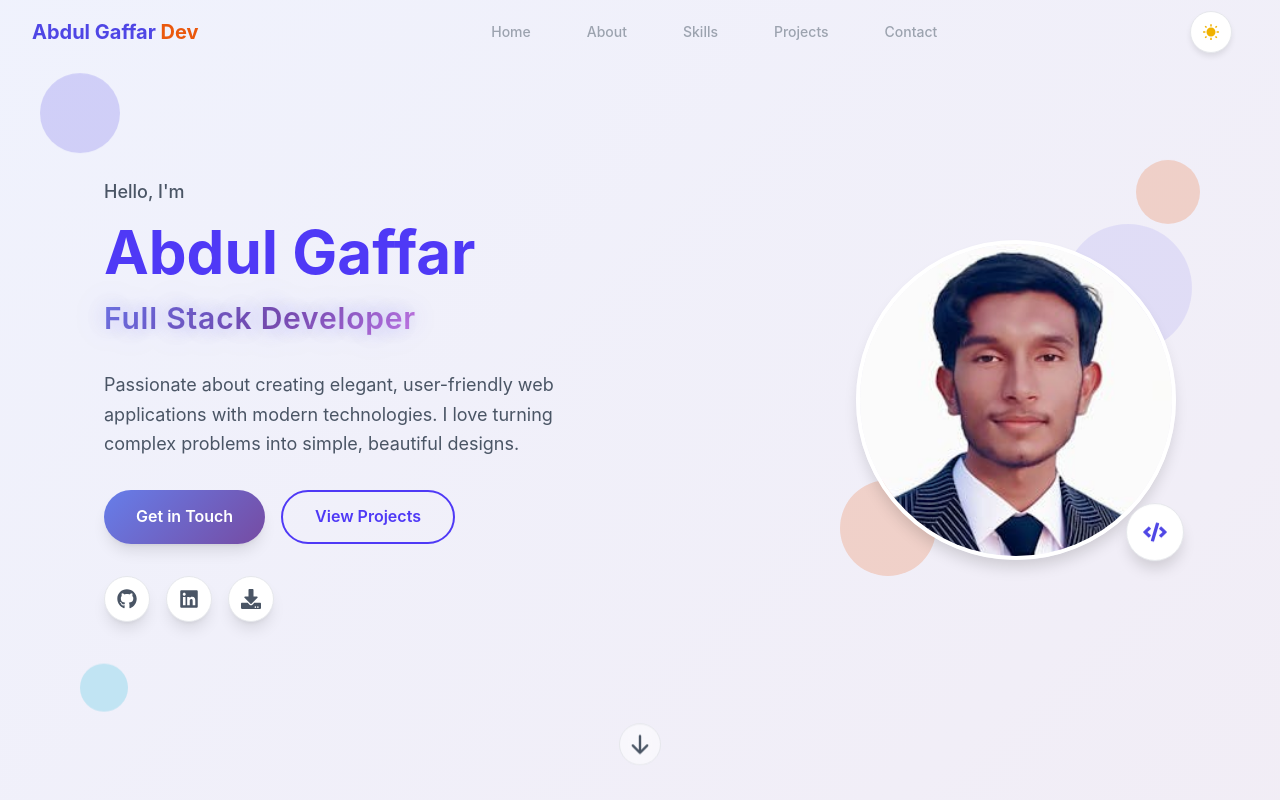
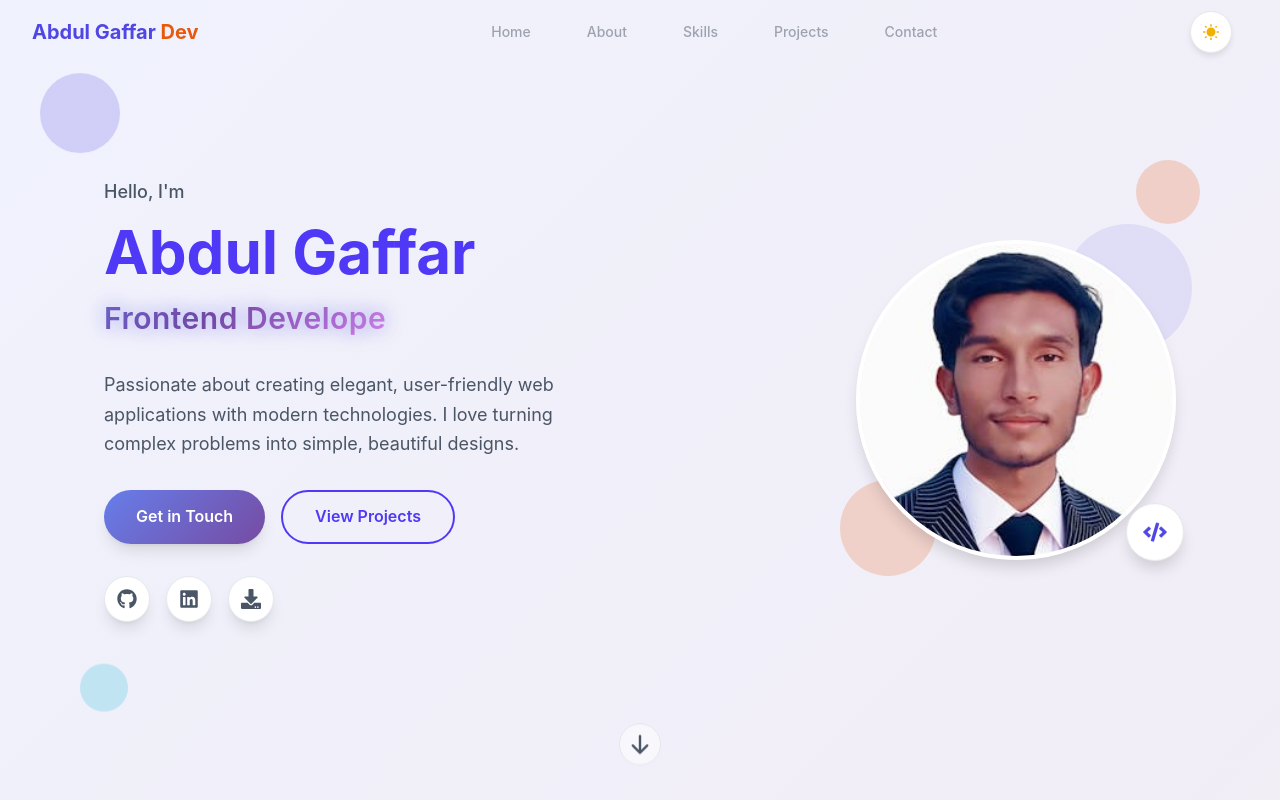
Before and after one commit to AbdulGaffarDev/Portfolio, a React (Vite) app: page / in a window 1280 px wide. Shown: the top 800 px of the page. Built offline with nearby package versions, Linux system fonts and the light colour scheme.

Commit message:
Using typewriter effect instead of looping effect

```diff
--- a/src/components/sections/Hero.jsx
+++ b/src/components/sections/Hero.jsx
@@ -1,25 +1,22 @@
-import { useState, useEffect } from "react";
 import Button from "../ui/Button";
 import { FaCode, FaGithub, FaLinkedin, FaDownload } from "react-icons/fa";
 import { HiArrowDown } from "react-icons/hi";
+import useTypewriter from "../../hooks/useTypewriter";
 
-const loopingTexts = [
+const typewriterTexts = [
   "Frontend Developer",
   "Backend Developer",
-  "Full Stack Developer",
+  "UI/UX Developer",
   "MERN Developer",
 ];
 
 const Hero = () => {
-  const [currentTextIndex, setCurrentTextIndex] = useState(0);
-
-  useEffect(() => {
-    const interval = setInterval(() => {
-      setCurrentTextIndex((prevIndex) => (prevIndex + 1) % loopingTexts.length);
-    }, 3000);
-
-    return () => clearInterval(interval);
-  }, []);
+  const { currentText } = useTypewriter(typewriterTexts, {
+    typeSpeed: 30,
+    deleteSpeed: 15,
+    pauseTime: 600,
+    startDelay: 300
+  });
 
   const scrollToSection = (sectionId) => {
     const element = document.querySelector(sectionId);
@@ -51,11 +48,9 @@ const Hero = () => {
                 Abdul Gaffar
               </h1>
               <div className="text-2xl lg:text-3xl font-semibold min-h-[2.5rem] flex items-center" style={{zIndex: 20, position: 'relative'}}>
-                <span
-                  key={currentTextIndex}
-                  className="looping-text"
-                >
-                  {loopingTexts[currentTextIndex]}
+                <span className="typewriter-text">
+                  {currentText}
+                  <span className="typewriter-cursor">|</span>
                 </span>
               </div>
             </div>
@@ -93,7 +88,7 @@ const Hero = () => {
                 <FaGithub className="w-5 h-5" />
               </a>
               <a
-                href="https://www.linkedin.com/in/abdul-gaffar/"
+                href="https://www.linkedin.com/in/abdul-gaffar-dev/"
                 target="_blank"
                 rel="noopener noreferrer"
                 className="p-3 bg-white dark:bg-gray-800 border border-gray-200 dark:border-gray-700 rounded-full text-gray-600 dark:text-gray-300 hover:text-indigo-600 dark:hover:text-indigo-400 hover:border-indigo-600 dark:hover:border-indigo-400 transition-all duration-300 hover:scale-110 shadow-lg cursor-pointer"
--- /dev/null
+++ b/src/hooks/useTypewriter.js
@@ -0,0 +1,63 @@
+import { useState, useEffect } from 'react';
+
+const useTypewriter = (texts, options = {}) => {
+  const {
+    typeSpeed = 100,
+    deleteSpeed = 50,
+    pauseTime = 2000,
+    loop = true,
+    startDelay = 1000
+  } = options;
+
+  const [currentTextIndex, setCurrentTextIndex] = useState(0);
+  const [currentText, setCurrentText] = useState('');
+  const [isDeleting, setIsDeleting] = useState(false);
+  const [isPaused, setIsPaused] = useState(false);
+
+  useEffect(() => {
+    let timeout;
+
+    const typeText = () => {
+      const fullText = texts[currentTextIndex];
+
+      if (isDeleting) {
+        // Deleting characters
+        setCurrentText(fullText.substring(0, currentText.length - 1));
+        timeout = setTimeout(typeText, deleteSpeed);
+
+        if (currentText === '') {
+          setIsDeleting(false);
+          setCurrentTextIndex((prevIndex) => (prevIndex + 1) % texts.length);
+        }
+      } else if (isPaused) {
+        // Pause before deleting
+        timeout = setTimeout(() => {
+          setIsPaused(false);
+          setIsDeleting(true);
+        }, pauseTime);
+      } else {
+        // Typing characters
+        setCurrentText(fullText.substring(0, currentText.length + 1));
+        timeout = setTimeout(typeText, typeSpeed);
+
+        if (currentText === fullText) {
+          setIsPaused(true);
+        }
+      }
+    };
+
+    // Start the animation after initial delay
+    timeout = setTimeout(typeText, startDelay);
+
+    return () => clearTimeout(timeout);
+  }, [currentText, currentTextIndex, isDeleting, isPaused, texts, typeSpeed, deleteSpeed, pauseTime, startDelay]);
+
+  return {
+    currentText,
+    isDeleting,
+    isPaused,
+    currentTextIndex
+  };
+};
+
+export default useTypewriter;
--- a/src/index.css
+++ b/src/index.css
@@ -270,6 +270,84 @@ body {
   transform: scale(1);
 }
 
+/* Typewriter Effect Styles */
+.typewriter-text {
+  background: linear-gradient(135deg, #667eea 0%, #764ba2 25%, #f093fb 50%, #f5576c 75%, #667eea 100%);
+  background-size: 300% 300%;
+  -webkit-background-clip: text;
+  background-clip: text;
+  -webkit-text-fill-color: transparent;
+  animation: gentleGradientShift 8s ease-in-out infinite;
+  display: inline-block;
+  white-space: nowrap;
+  font-weight: 600;
+  letter-spacing: 0.5px;
+  position: relative;
+  text-shadow: 0 0 20px rgba(79, 70, 229, 0.3);
+  filter: drop-shadow(0 0 10px rgba(79, 70, 229, 0.2));
+}
+
+.dark .typewriter-text {
+  background: linear-gradient(135deg, #818cf8 0%, #a78bfa 25%, #fbbf24 50%, #f59e0b 75%, #818cf8 100%);
+  background-size: 300% 300%;
+  -webkit-background-clip: text;
+  background-clip: text;
+  -webkit-text-fill-color: transparent;
+  text-shadow: 0 0 20px rgba(129, 140, 248, 0.4);
+  filter: drop-shadow(0 0 10px rgba(129, 140, 248, 0.3));
+}
+
+.typewriter-cursor {
+  display: inline-block;
+  background: linear-gradient(135deg, #667eea 0%, #764ba2 100%);
+  -webkit-background-clip: text;
+  background-clip: text;
+  -webkit-text-fill-color: transparent;
+  animation: typewriterBlink 1s infinite;
+  font-weight: 300;
+  margin-left: 2px;
+  filter: drop-shadow(0 0 5px rgba(79, 70, 229, 0.5));
+  position: relative;
+}
+
+.dark .typewriter-cursor {
+  background: linear-gradient(135deg, #818cf8 0%, #a78bfa 100%);
+  -webkit-background-clip: text;
+  background-clip: text;
+  -webkit-text-fill-color: transparent;
+  filter: drop-shadow(0 0 5px rgba(129, 140, 248, 0.6));
+}
+
+@keyframes typewriterBlink {
+  0%, 50% {
+    opacity: 1;
+    transform: scaleY(1);
+    filter: drop-shadow(0 0 5px rgba(79, 70, 229, 0.5));
+  }
+  51%, 100% {
+    opacity: 0;
+    transform: scaleY(0.8);
+    filter: drop-shadow(0 0 2px rgba(79, 70, 229, 0.2));
+  }
+}
+
+.dark .typewriter-cursor {
+  animation: typewriterBlinkDark 1s infinite;
+}
+
+@keyframes typewriterBlinkDark {
+  0%, 50% {
+    opacity: 1;
+    transform: scaleY(1);
+    filter: drop-shadow(0 0 5px rgba(129, 140, 248, 0.6));
+  }
+  51%, 100% {
+    opacity: 0;
+    transform: scaleY(0.8);
+    filter: drop-shadow(0 0 2px rgba(129, 140, 248, 0.3));
+  }
+}
+
 /* Blinking Cursor */
 .blinking-cursor {
   animation: blink 1s infinite;
```
Also changed, not shown: 1 other file (tests, documents, lock files or other folders).
